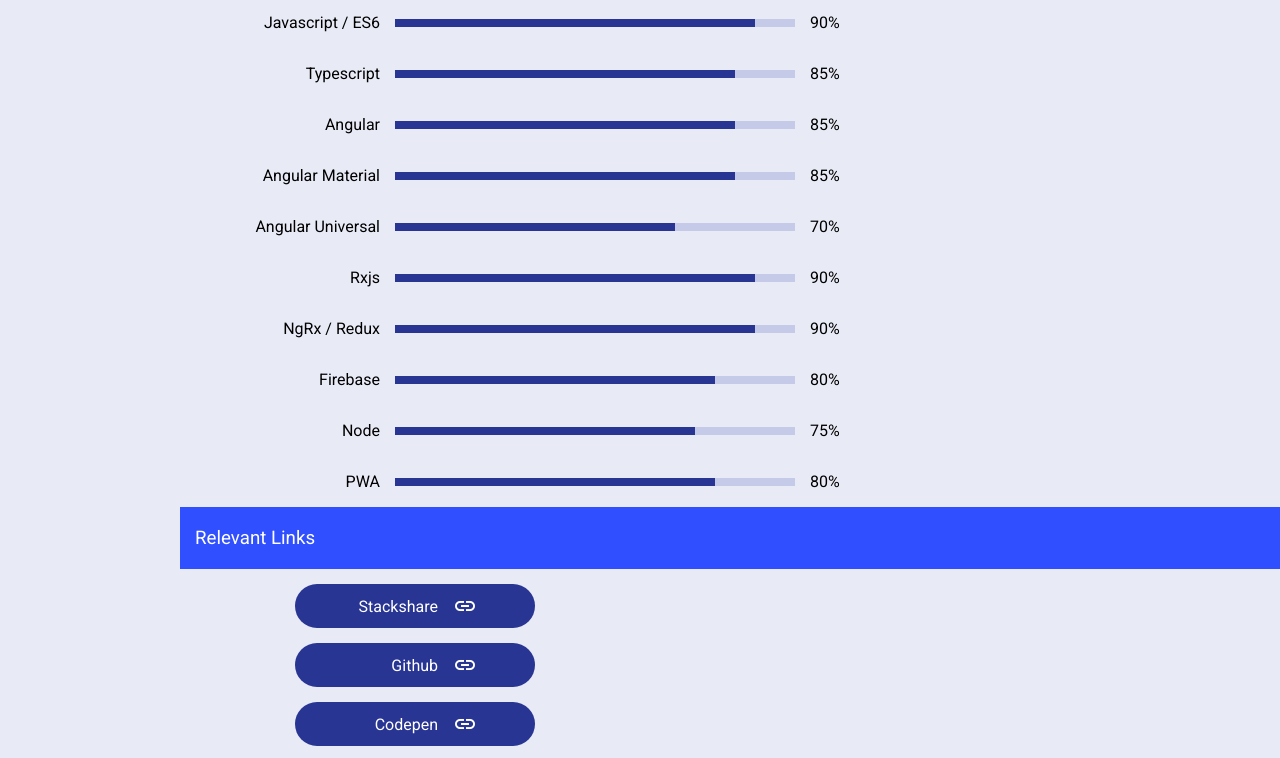
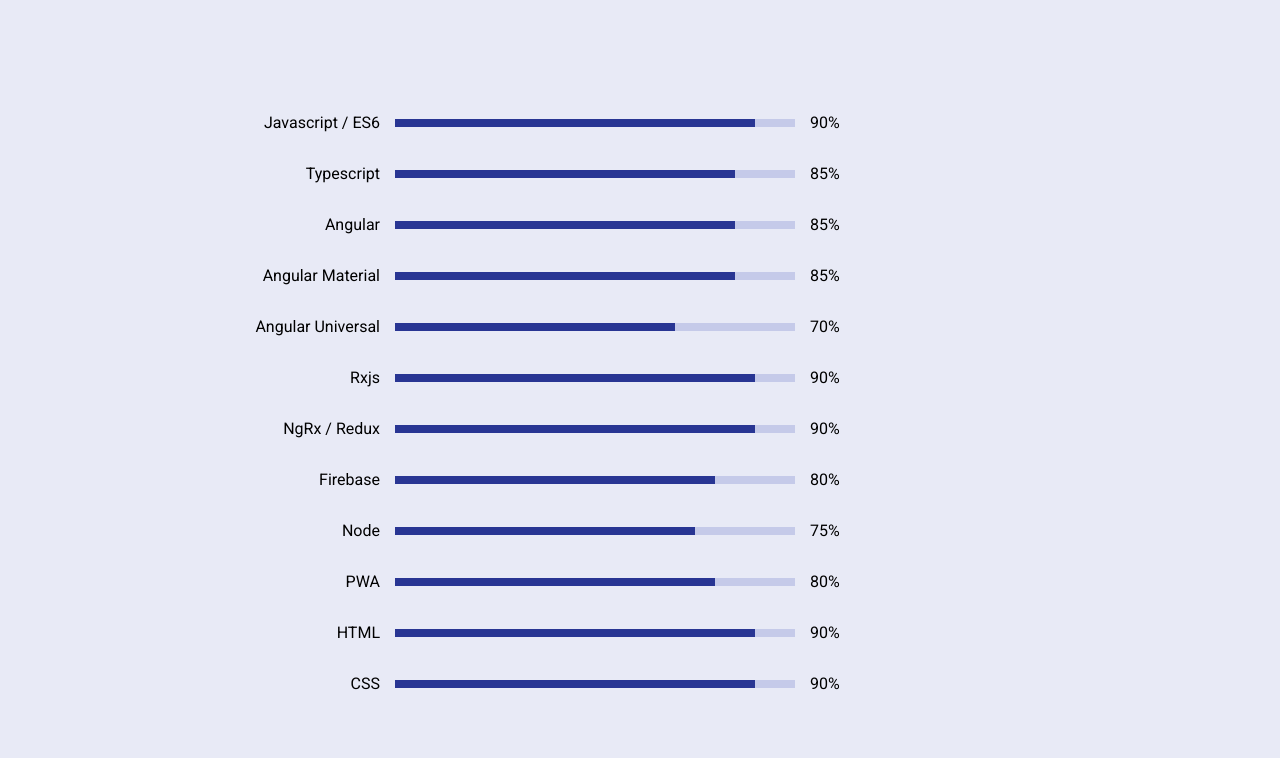
Before and after one commit to mateja176/cv1, a plain HTML site: page src/cv.html in a window 1280 px wide. Shown: the part 865-1623 px from the top of the page. Drawn offline with Linux system fonts and the light colour scheme.

Commit message:
+ increased space for more timely animations + html + css

```diff
--- a/src/cv.html
+++ b/src/cv.html
@@ -338,7 +338,7 @@
       content: '';
       position: absolute;
       visibility: visible;
-      animation: var(--my-animation) 2s ease-in-out forwards;
+      animation: var(--my-animation) 1s ease-in-out forwards;
     }
 
     @keyframes grow {
@@ -437,6 +437,11 @@
     #contact {
       height: 100vh;
     }
+
+    #skills > ul, #languages > ul, #education > ul, #other > ul {
+      margin: 100px 0;
+    }
+
   </style>
 
   <section id="wrapper">
@@ -587,6 +592,20 @@
             </div>
             <p>80%</p>
           </li>
+          <li>
+            <p>HTML</p>
+            <div class="progress-bar">
+              <div id="pwa" style="--my-width: 90;"></div>
+            </div>
+            <p>90%</p>
+          </li>
+          <li>
+            <p>CSS</p>
+            <div class="progress-bar">
+              <div id="pwa" style="--my-width: 90;"></div>
+            </div>
+            <p>90%</p>
+          </li>
         </ul>
         <section id="links">
           <h3>Relevant Links</h3>
@@ -630,7 +649,7 @@
           </p>
           <i class="material-icons md-24">directions_run</i>
         </div>
-        <!-- <iframe src="https://officialfitneer.firebaseapp.com"></iframe> -->
+        <iframe src="https://officialfitneer.firebaseapp.com"></iframe>
       </section>
       <section id="languages">
         <h1>Languages</h1>
```
